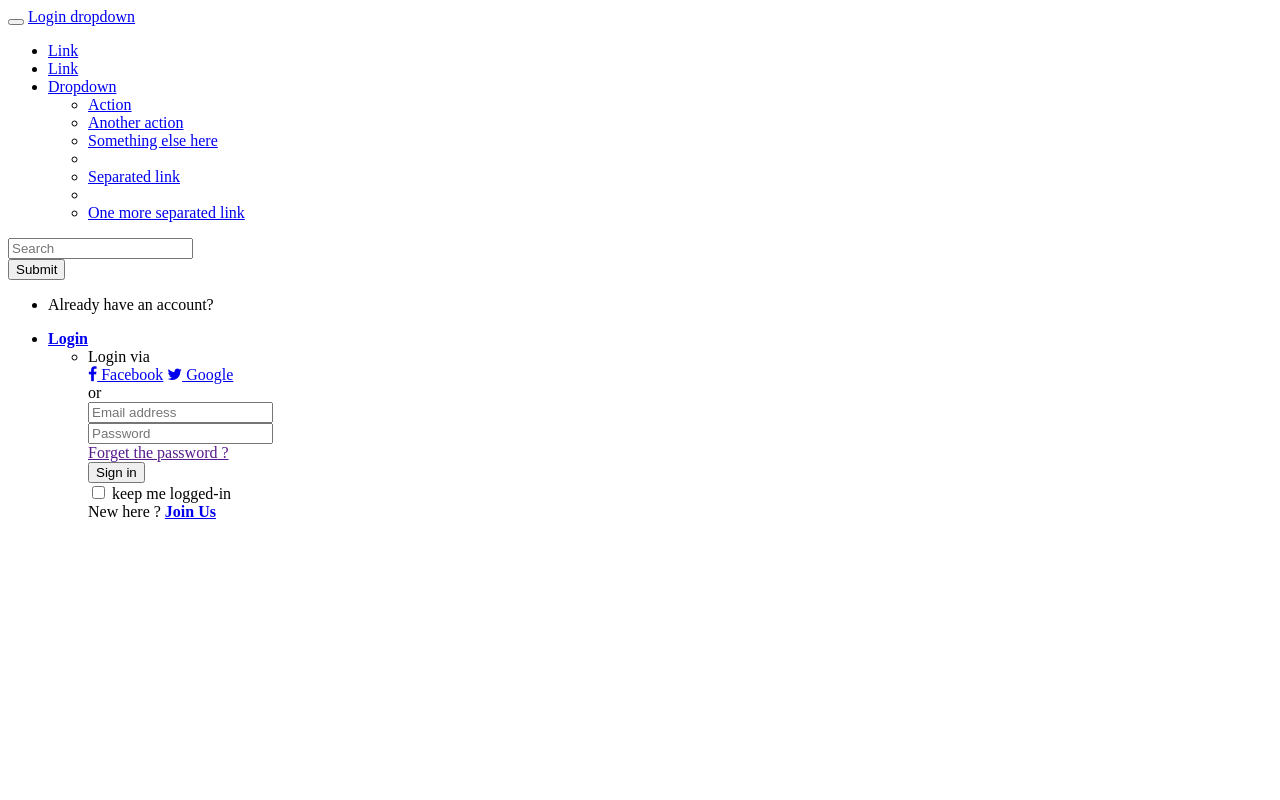
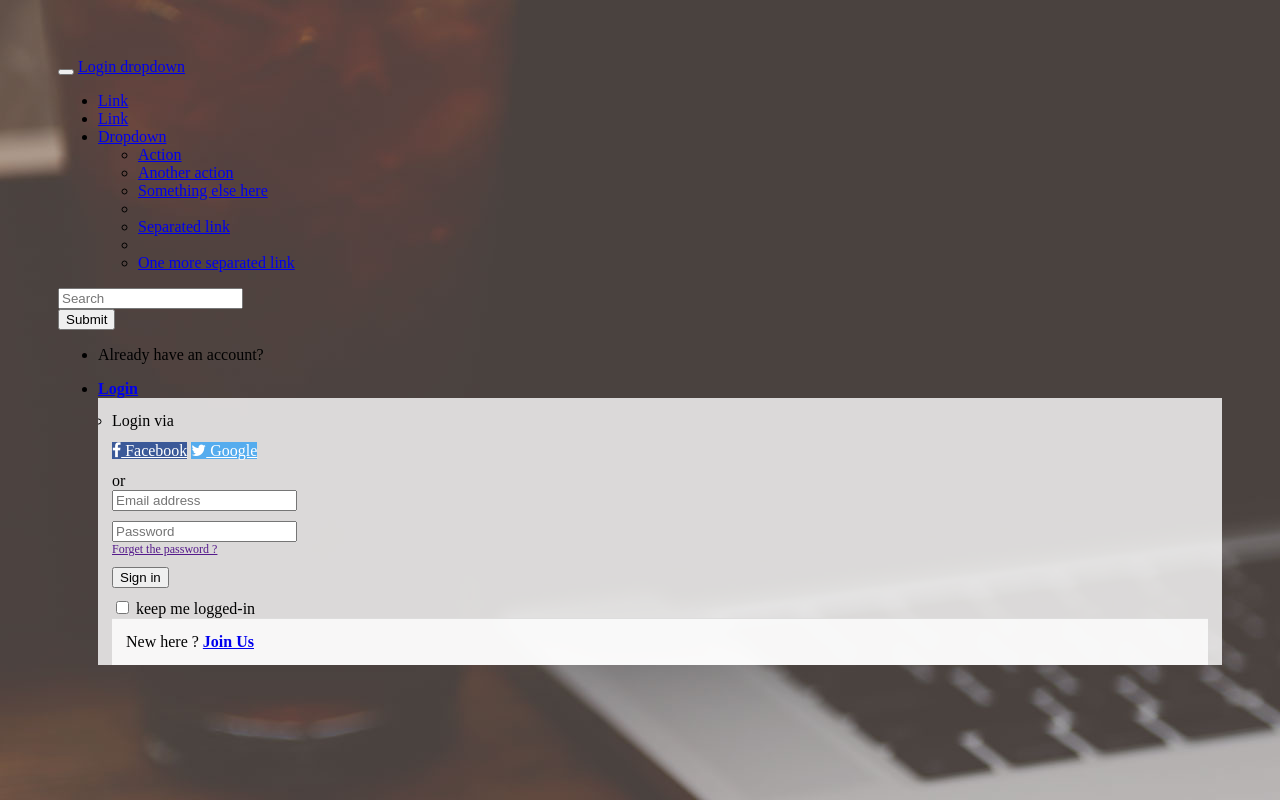
Before and after one commit to param17/param17.github.io, a website: page pay.html in a window 1280 px wide. Drawn offline with Linux system fonts and the light colour scheme.

Commit message:
Adding payment page

```diff
--- /dev/null
+++ b/css/pay.css
@@ -0,0 +1,55 @@
+body{
+    background:url('../img/header.jpg');
+    padding:50px;
+}
+
+#login-dp{
+    min-width: 250px;
+    padding: 14px 14px 0;
+    overflow:hidden;
+    background-color:rgba(255,255,255,.8);
+}
+#login-dp .help-block{
+    font-size:12px
+}
+#login-dp .bottom{
+    background-color:rgba(255,255,255,.8);
+    border-top:1px solid #ddd;
+    clear:both;
+    padding:14px;
+}
+#login-dp .social-buttons{
+    margin:12px 0
+}
+#login-dp .social-buttons a{
+    width: 49%;
+}
+#login-dp .form-group {
+    margin-bottom: 10px;
+}
+.btn-fb{
+    color: #fff;
+    background-color:#3b5998;
+}
+.btn-fb:hover{
+    color: #fff;
+    background-color:#496ebc
+}
+.btn-tw{
+    color: #fff;
+    background-color:#55acee;
+}
+.btn-tw:hover{
+    color: #fff;
+    background-color:#59b5fa;
+}
+@media(max-width:768px){
+    #login-dp{
+        background-color: inherit;
+        color: #fff;
+    }
+    #login-dp .bottom{
+        background-color: inherit;
+        border-top:0 none;
+    }
+}
--- a/pay.html
+++ b/pay.html
@@ -2,9 +2,8 @@
 <html lang="en">
 <head>
     <title>CUWallet Login</title>
+    <link href="css/pay.css" rel="stylesheet">
 	<link href="//maxcdn.bootstrapcdn.com/font-awesome/4.2.0/css/font-awesome.min.css" rel="stylesheet">
-
-	<link href="css/pay.css" rel="stylesheet">
 </head>
 <body>
 
```
